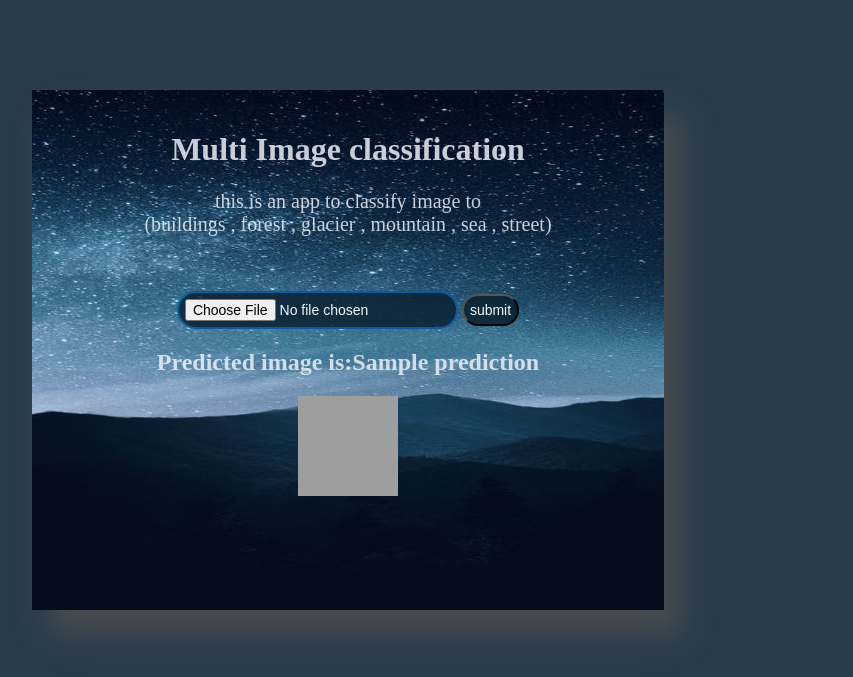
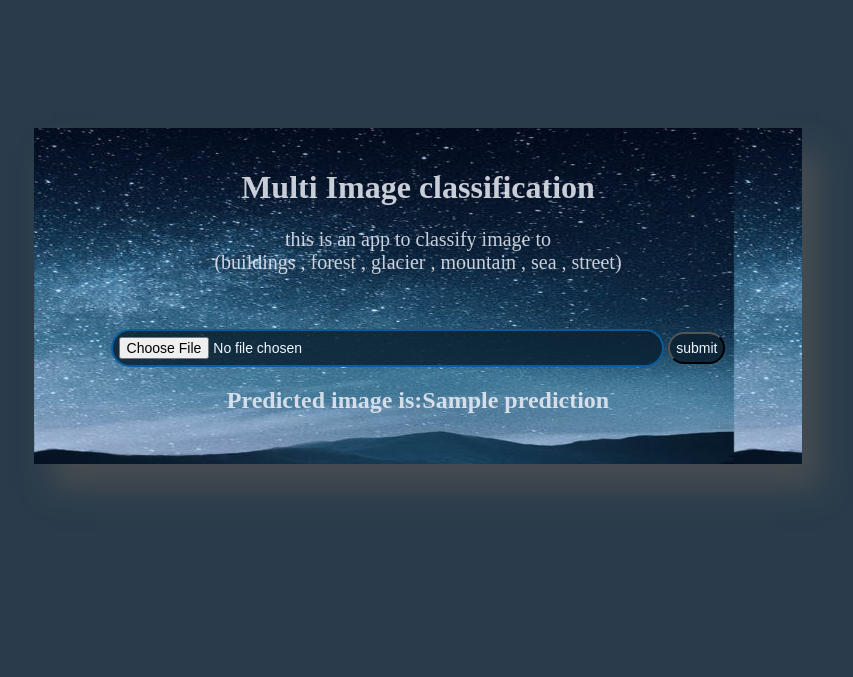
Before and after one commit to Eman104/deep-learning-project, a Flask app: template templates/index.html in a window 1280 px wide. Shown: the top 677 px of the page, without its empty margins (286-1139 px from the left). Run offline with Flask 2, Linux system fonts and the light colour scheme; the template is opened without the code that fills it: most values are stand-ins (such as "Sample title", 1, 10 or a date in 2020); grey boxes are pictures that could not be loaded.

Commit message:
Update index.html

```diff
--- a/templates/index.html
+++ b/templates/index.html
@@ -6,17 +6,23 @@
     <style>
         body {
             background-color: rgba(4, 25, 43, 0.849);
+            margin-left: auto;
+            margin-right: auto;
+            height: 80%;
         }
         div {
-            text-align: center ;
-            width: 50%;
-            height: 100%;
+            text-align: center;
+            width: 60%;
+
+            background-color: rgb(139, 108, 130);
+
+            margin: 10% 20% 25% 25%;
+
+            padding-bottom: 30px;
+            padding-top: 20px;
             background-image: url('../static/images/pexels-photo-2469122.jpeg');
             background-size: 700px 550px;
-            margin-left: 310px;
-            margin-top: 90px;
-            padding-bottom: 110px;
-            padding-top: 20px;
+
             box-shadow: 18px 25px 28px rgba(76, 79, 82, 0.849);
             color: rgba(236, 239, 245, 0.849);
         }
@@ -35,6 +41,9 @@
             text-align: center;
             border-radius: 90px;
             padding: 6px;
+            width:70%;
+            margin-left:auto;
+            margin-right:auto;
             border: solid rgba(10, 101, 175, 0.849) 2px;
 
         }
@@ -43,11 +52,7 @@
             font-size: 20px;
 
         }
-        img {
-        width: 100px;
-        height: 100px;
 
-        }
 
     </style>
 </head>
@@ -61,7 +66,7 @@
         </form>
         <center>
             <h2> Predicted image is:{{ prediction }}</h2>
-            <img src="{{url_for('load_img')}}" alt='img'>
+
 
          </center>
     </div>
```
